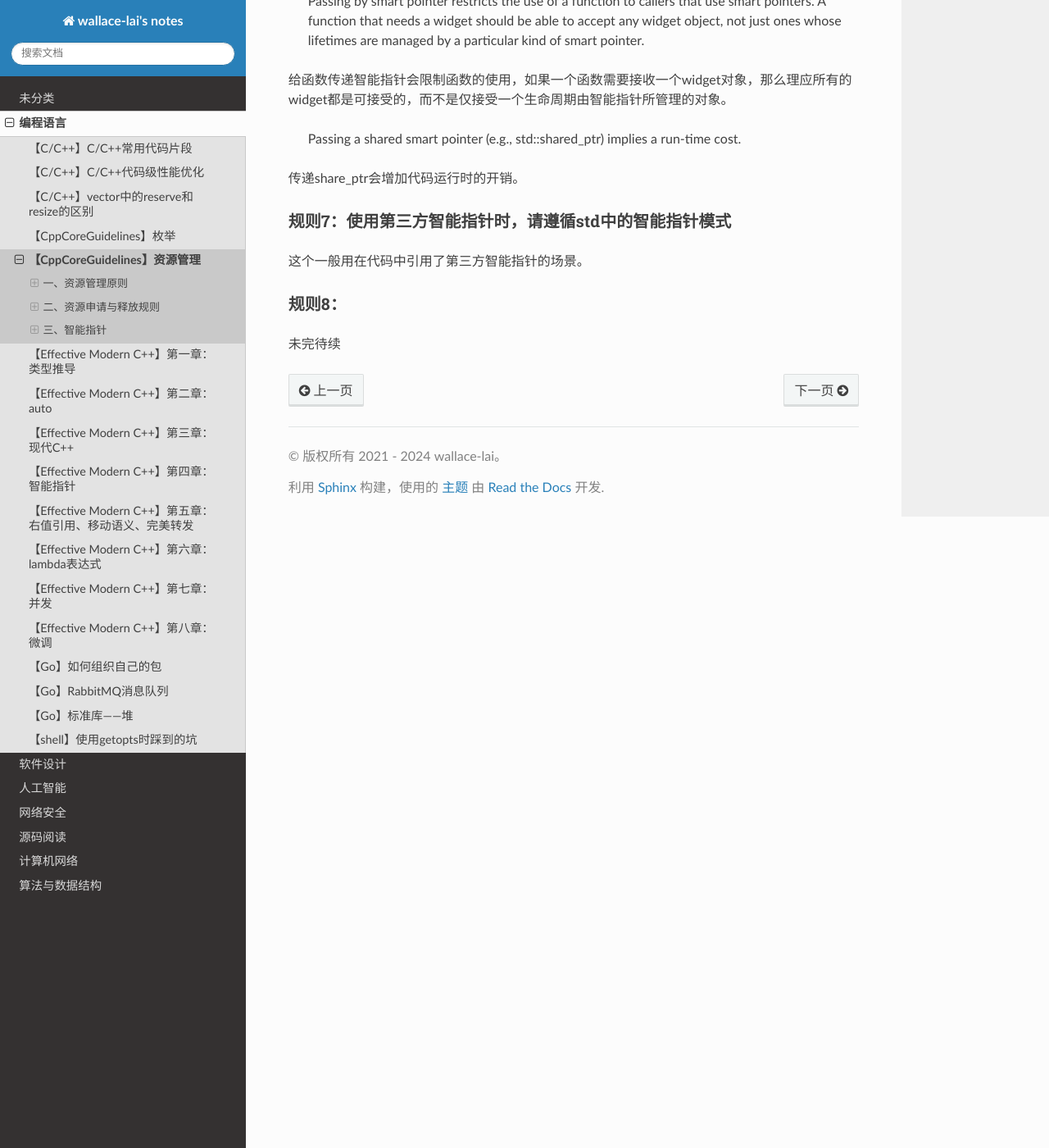
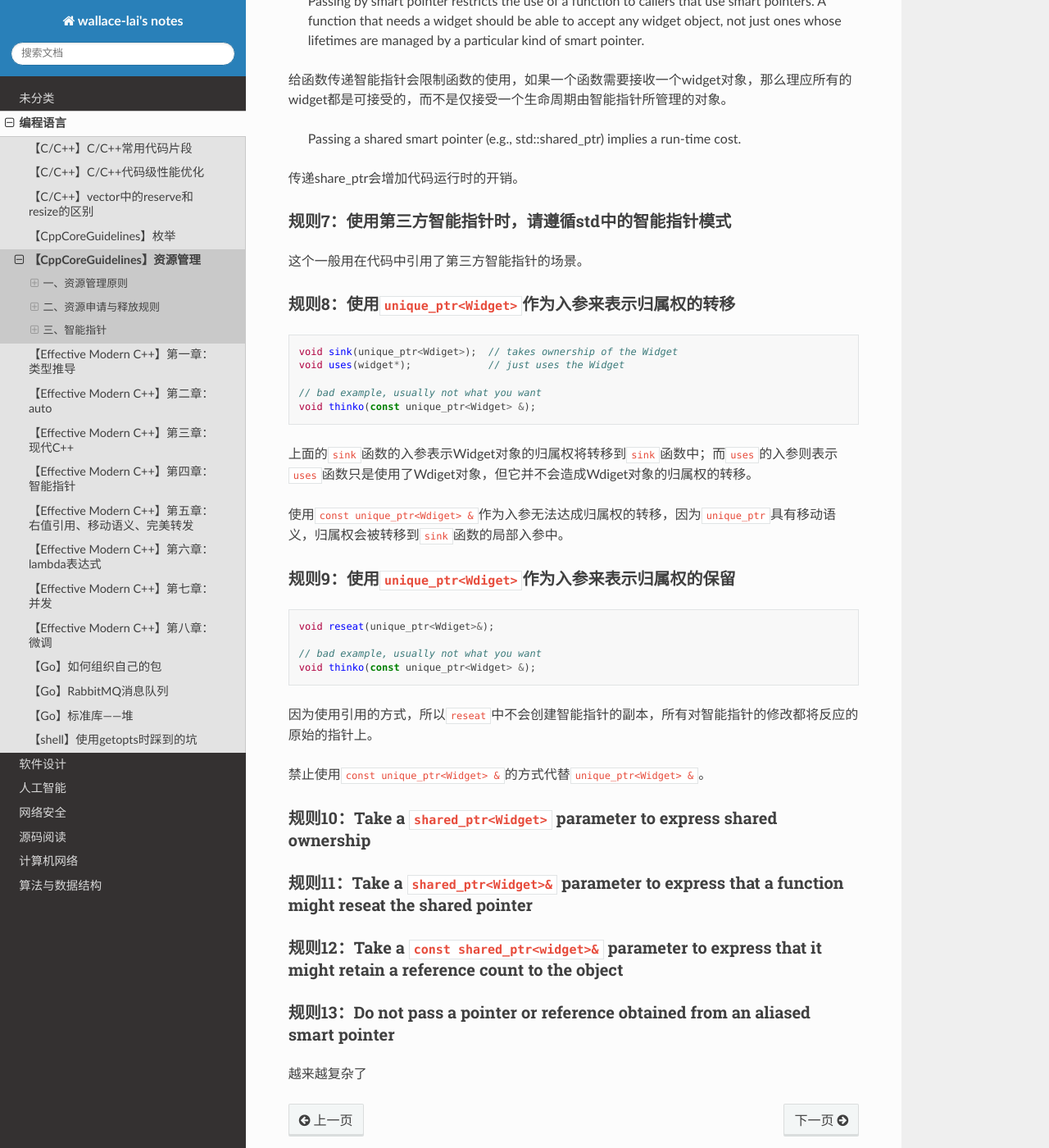
Before and after one commit to wallace-lai/learning-notes, a Sphinx documentation site: the page built from source/Language/cpp-core-guidelines1.md, in a window 1280 px wide and 1400 px high, scrolled down 5888 px. Shown: the whole window at 82% size. Built offline with Sphinx 7.4.7 and the Read the Docs theme 2.0.0, drawn with Linux system fonts in a browser that asks for light colours.

Commit message:
update post

````diff
--- a/source/Language/cpp-core-guidelines1.md
+++ b/source/Language/cpp-core-guidelines1.md
@@ -280,6 +280,39 @@ auto p = make_shared<X>(2);     // good
 
 这个一般用在代码中引用了第三方智能指针的场景。
 
-### 规则8：
+### 规则8：使用`unique_ptr<Widget>`作为入参来表示归属权的转移
 
-未完待续
+```cpp
+void sink(unique_ptr<Wdiget>);  // takes ownership of the Widget
+void uses(widget*);             // just uses the Widget
+
+// bad example, usually not what you want
+void thinko(const unique_ptr<Widget> &);
+```
+
+上面的`sink`函数的入参表示Widget对象的归属权将转移到`sink`函数中；而`uses`的入参则表示`uses`函数只是使用了Wdiget对象，但它并不会造成Wdiget对象的归属权的转移。
+
+使用`const unique_ptr<Wdiget> &`作为入参无法达成归属权的转移，因为`unique_ptr`具有移动语义，归属权会被转移到`sink`函数的局部入参中。
+
+### 规则9：使用`unique_ptr<Wdiget>`作为入参来表示归属权的保留
+
+```cpp
+void reseat(unique_ptr<Wdiget>&);
+
+// bad example, usually not what you want
+void thinko(const unique_ptr<Widget> &);
+```
+
+因为使用引用的方式，所以`reseat`中不会创建智能指针的副本，所有对智能指针的修改都将反应的原始的指针上。
+
+禁止使用`const unique_ptr<Widget> &`的方式代替`unique_ptr<Widget> &`。
+
+### 规则10：Take a `shared_ptr<Widget>` parameter to express shared ownership
+
+### 规则11：Take a `shared_ptr<Widget>&` parameter to express that a function might reseat the shared pointer
+
+### 规则12：Take a `const shared_ptr<widget>&` parameter to express that it might retain a reference count to the object
+
+### 规则13：Do not pass a pointer or reference obtained from an aliased smart pointer
+
+越来越复杂了
````
Also changed, not shown: source/index.rst (+7 -0 lines).
